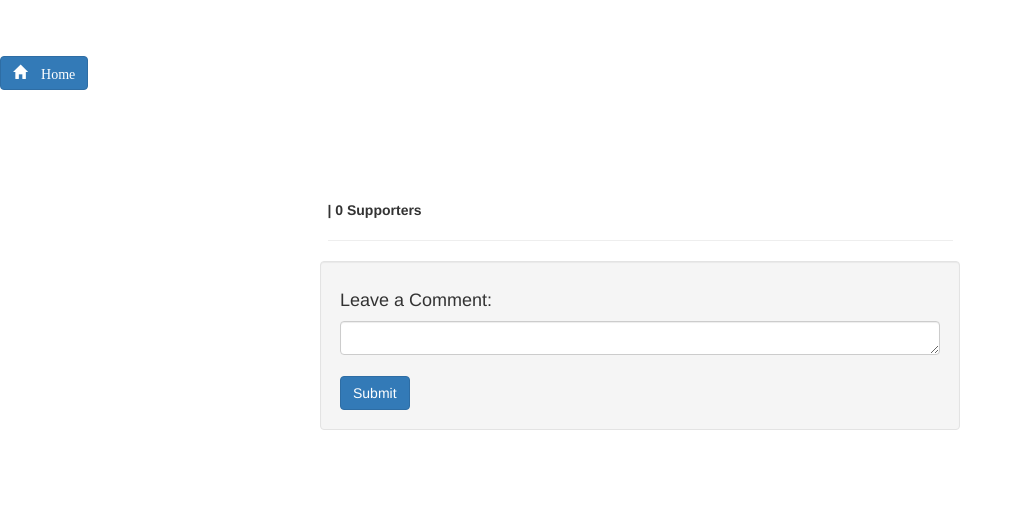
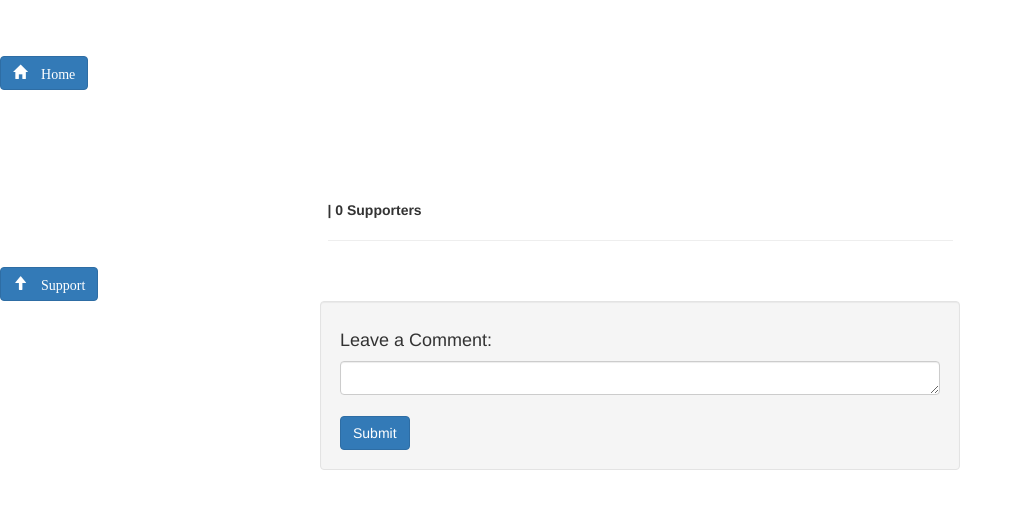
Before and after one commit to deshanadesai/RequestForChange, a Flask app: template requestforchange/templates/showpost.html in a window 1280 px wide. Shown: the top 509 px of the page, without its empty margins (0-1023 px from the left). Run offline with Flask 2, Linux system fonts and the light colour scheme; the template is opened without the code that fills it, so the values that code supplies are empty; some libraries are stand-ins or nearby versions.

Commit message:
small changes

```diff
--- a/requestforchange/templates/showpost.html
+++ b/requestforchange/templates/showpost.html
@@ -54,6 +54,10 @@
       </p>
     </div>
   </div>
+  <div class = "col-ms-6">
+    <button type="button" class="btn btn-primary" onclick="window.location.href='/show';"><span class="glyphicon glyphicon-arrow-up"/>  Support</button>
+  </div>
+
   <div class="well col-md-offset-3 col-md-6 pull-left">
     <h4>Leave a Comment:</h4>
     <form role="form" method = "POST" action="{{ url_for('addcomment') }}">
@@ -64,7 +68,6 @@
       <button type="submit" name="btn" class="btn btn-primary">Submit</button>
     </form>
   </div>
-
 
 <!-- /.container -->
 
```
Lines whose indentation alone changed are shown as unchanged.
